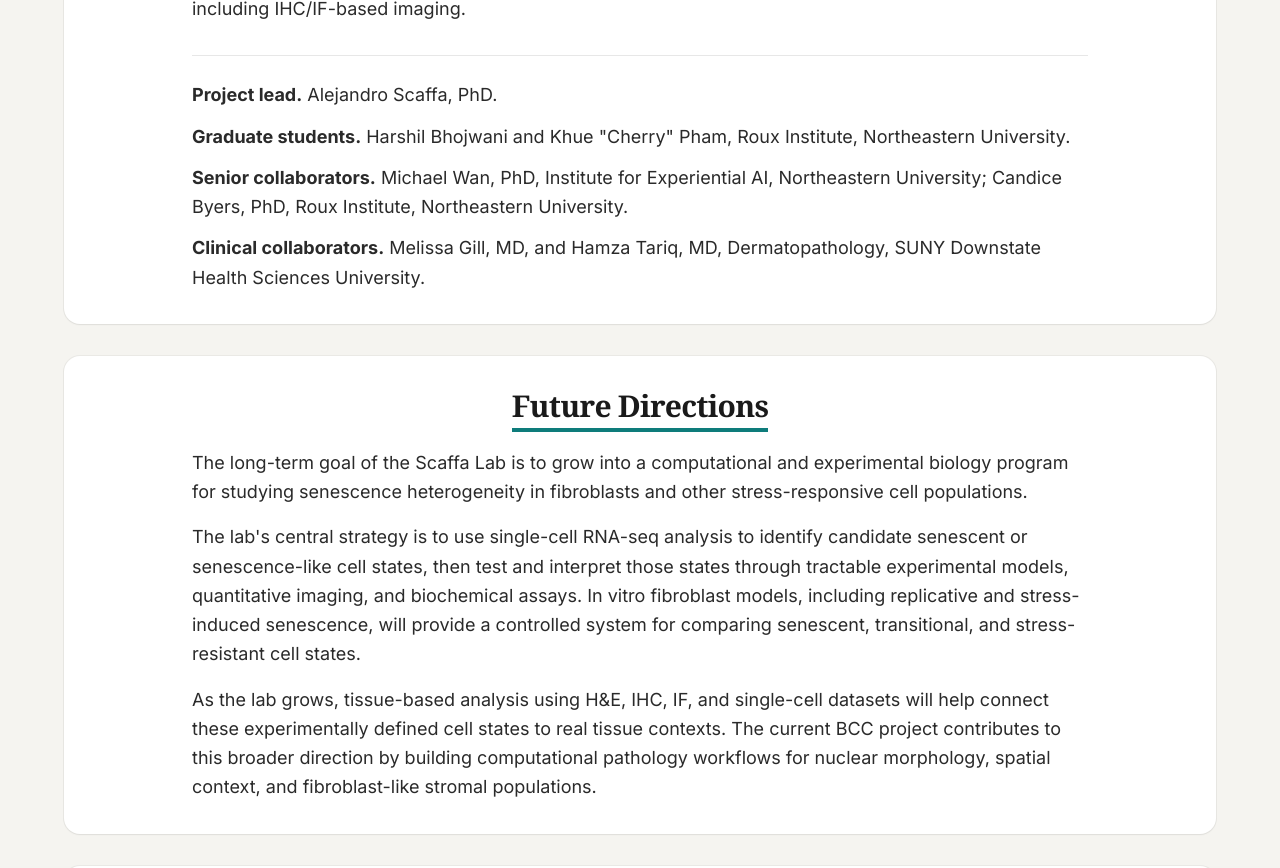
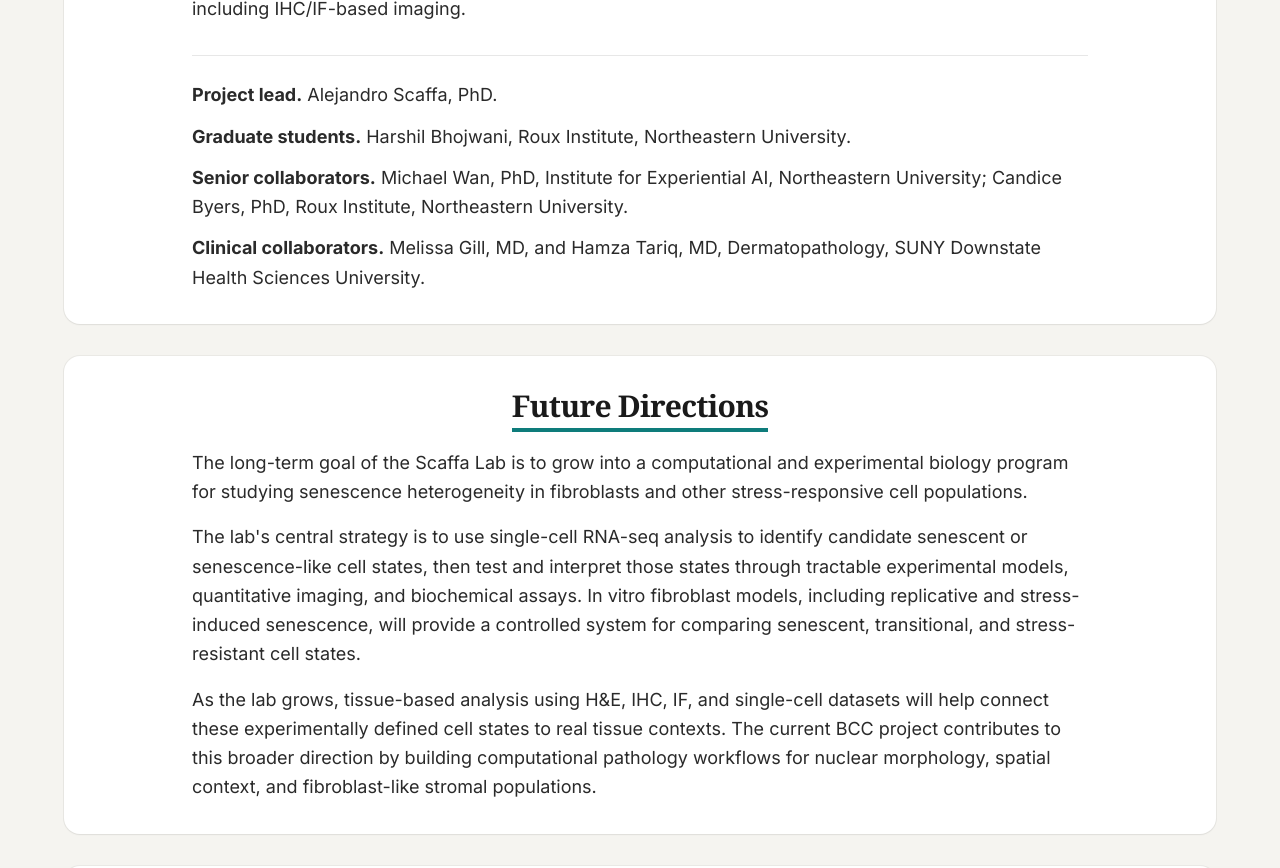
Before and after one commit to disruptivecorp/mywebsite, a React (Vite) app: page /scaffa-lab in a window 1280 px wide. Shown: the part 2260-3128 px from the top of the page. Built offline with nearby package versions, Linux system fonts and the light colour scheme; a web font is replaced by a local one.

Commit message:
Remove accidental add from graduate students list

```diff
--- a/src/pages/ScaffaLab.tsx
+++ b/src/pages/ScaffaLab.tsx
@@ -188,8 +188,7 @@ export default function ScaffaLab() {
             <strong>Project lead.</strong> Alejandro Scaffa, PhD.
           </p>
           <p>
-            <strong>Graduate students.</strong> Harshil Bhojwani and Khue
-            "Cherry" Pham, Roux Institute, Northeastern University.
+            <strong>Graduate students.</strong> Harshil Bhojwani, Roux Institute, Northeastern University.
           </p>
           <p>
             <strong>Senior collaborators.</strong> Michael Wan, PhD,
```
